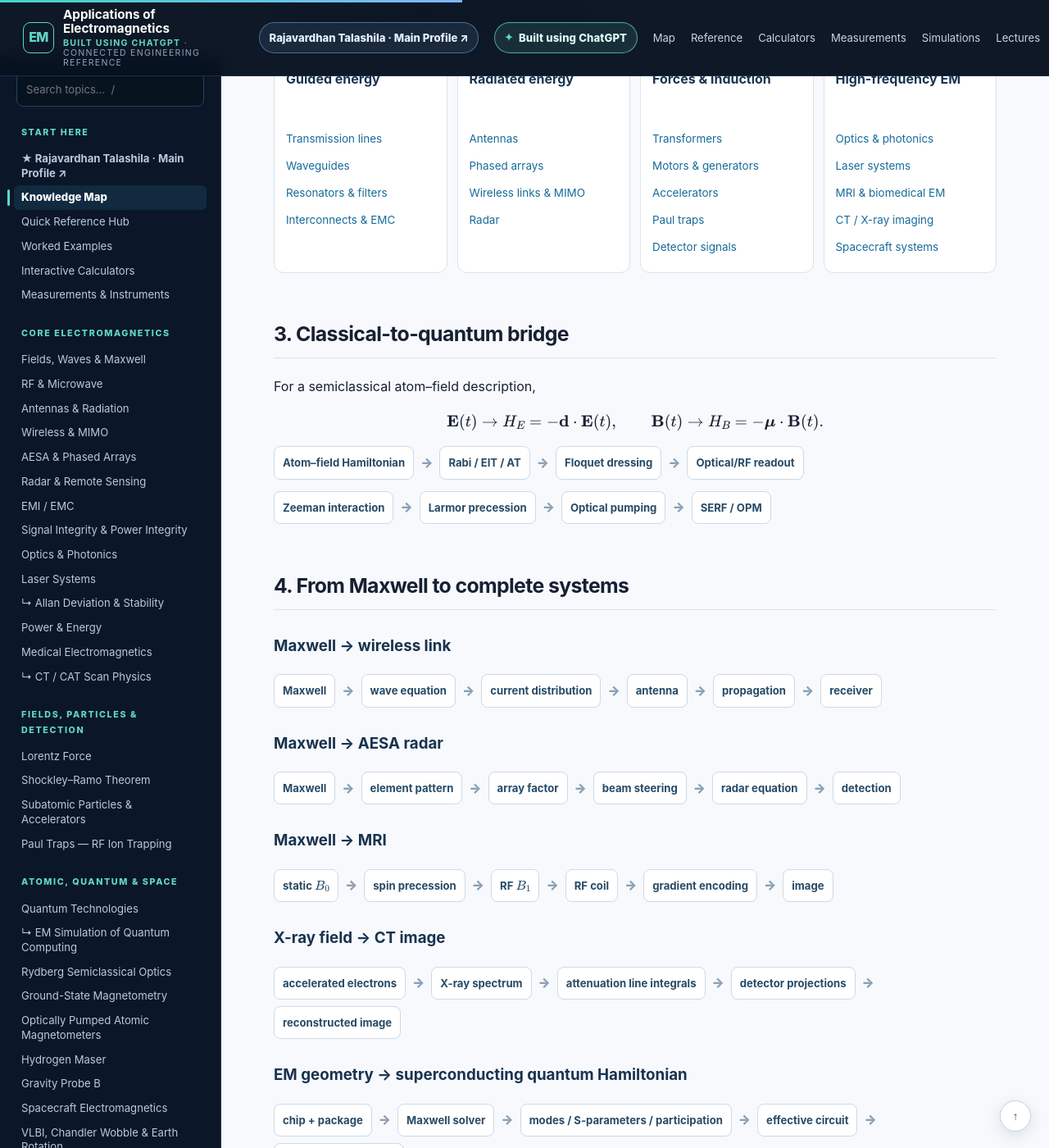
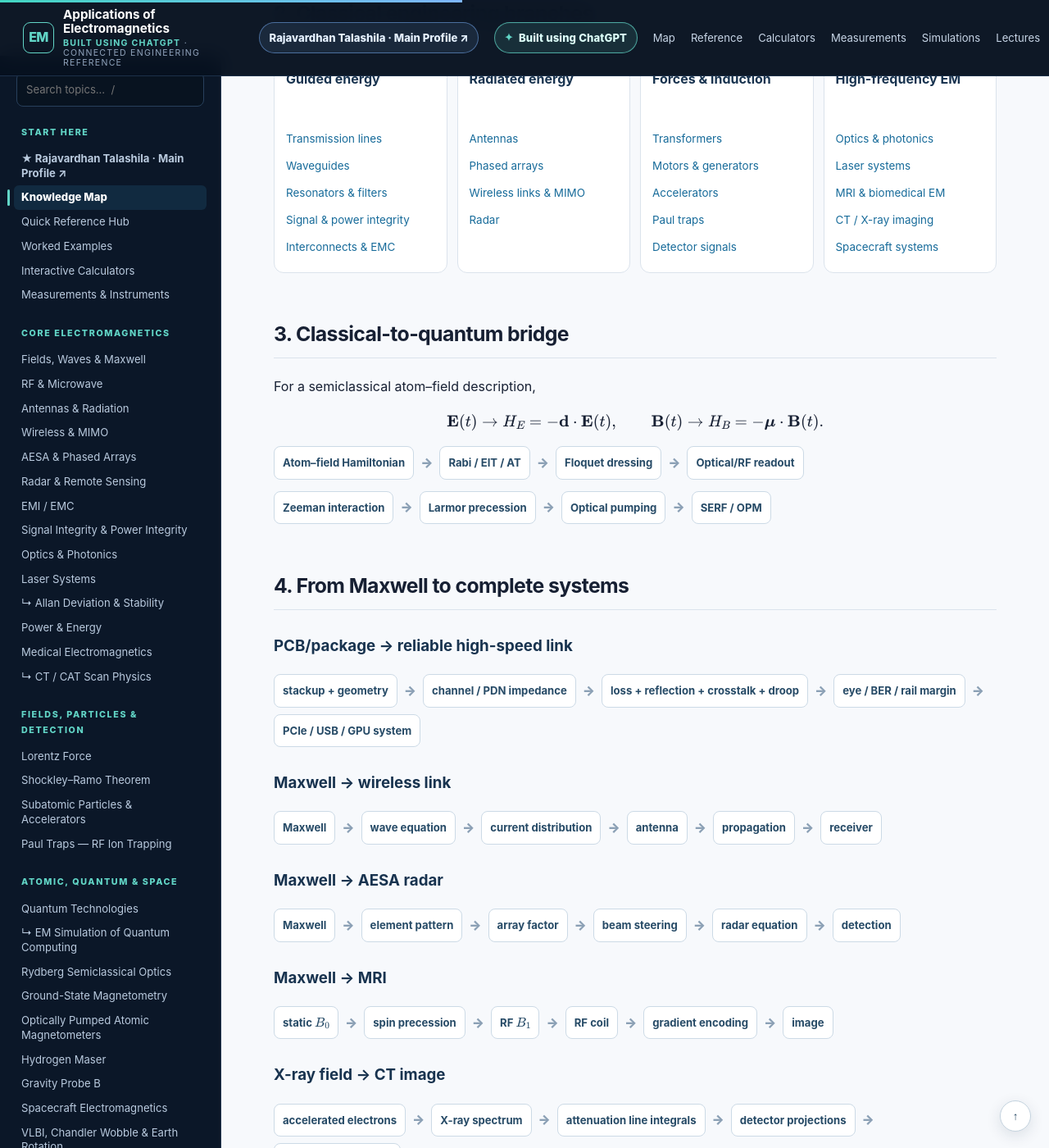
Before and after one commit to RajavardhanT/Electromagnetics_Applications, a Jekyll site: the page built from knowledge-map/index.md, in a window 1280 px wide and 1400 px high, scrolled down 1304 px. Shown: the whole window at 82% size. Built offline with Jekyll 4.4.1, drawn with Linux system fonts in a browser that asks for light colours; some of the changed text lies outside the part shown.

Commit message:
Add SI PI to knowledge map

```diff
--- a/knowledge-map/index.md
+++ b/knowledge-map/index.md
@@ -25,7 +25,7 @@ $$
 ## 2. Classical engineering branches
 
 <div class="knowledge-map">
-<div class="map-column"><h3>Guided energy</h3><a href="../rf-microwave/">Transmission lines</a><a href="../rf-microwave/">Waveguides</a><a href="../rf-microwave/">Resonators & filters</a><a href="../emc/">Interconnects & EMC</a></div>
+<div class="map-column"><h3>Guided energy</h3><a href="../rf-microwave/">Transmission lines</a><a href="../rf-microwave/">Waveguides</a><a href="../rf-microwave/">Resonators & filters</a><a href="../signal-power-integrity/">Signal & power integrity</a><a href="../emc/">Interconnects & EMC</a></div>
 <div class="map-column"><h3>Radiated energy</h3><a href="../antennas/">Antennas</a><a href="../aesa/">Phased arrays</a><a href="../wireless/">Wireless links & MIMO</a><a href="../radar/">Radar</a></div>
 <div class="map-column"><h3>Forces & induction</h3><a href="../power-energy/">Transformers</a><a href="../power-energy/">Motors & generators</a><a href="../subatomic-particles/">Accelerators</a><a href="../paul-traps/">Paul traps</a><a href="../shockley-ramo/">Detector signals</a></div>
 <div class="map-column"><h3>High-frequency EM</h3><a href="../optics-photonics/">Optics & photonics</a><a href="../laser-systems/">Laser systems</a><a href="../medical/">MRI & biomedical EM</a><a href="../medical/ct-scan-physics.html">CT / X-ray imaging</a><a href="../computational-em/">Spacecraft systems</a></div>
@@ -45,6 +45,9 @@ $$
 <div class="pathway"><a href="../ground-state-magnetometry/">Zeeman interaction</a><span class="arrow">→</span><a href="../ground-state-magnetometry/#3-larmor-precession">Larmor precession</a><span class="arrow">→</span><a href="../ground-state-magnetometry/#5-optical-pumping">Optical pumping</a><span class="arrow">→</span><a href="../ground-state-magnetometry/#14-serf-magnetometer">SERF / OPM</a></div>
 
 ## 4. From Maxwell to complete systems
+
+### PCB/package → reliable high-speed link
+<div class="pathway"><span class="node">stackup + geometry</span><span class="arrow">→</span><a href="../signal-power-integrity/">channel / PDN impedance</a><span class="arrow">→</span><span class="node">loss + reflection + crosstalk + droop</span><span class="arrow">→</span><span class="node">eye / BER / rail margin</span><span class="arrow">→</span><span class="node">PCIe / USB / GPU system</span></div>
 
 ### Maxwell → wireless link
 <div class="pathway"><span class="node">Maxwell</span><span class="arrow">→</span><span class="node">wave equation</span><span class="arrow">→</span><span class="node">current distribution</span><span class="arrow">→</span><a href="../antennas/">antenna</a><span class="arrow">→</span><span class="node">propagation</span><span class="arrow">→</span><a href="../wireless/">receiver</a></div>
```
